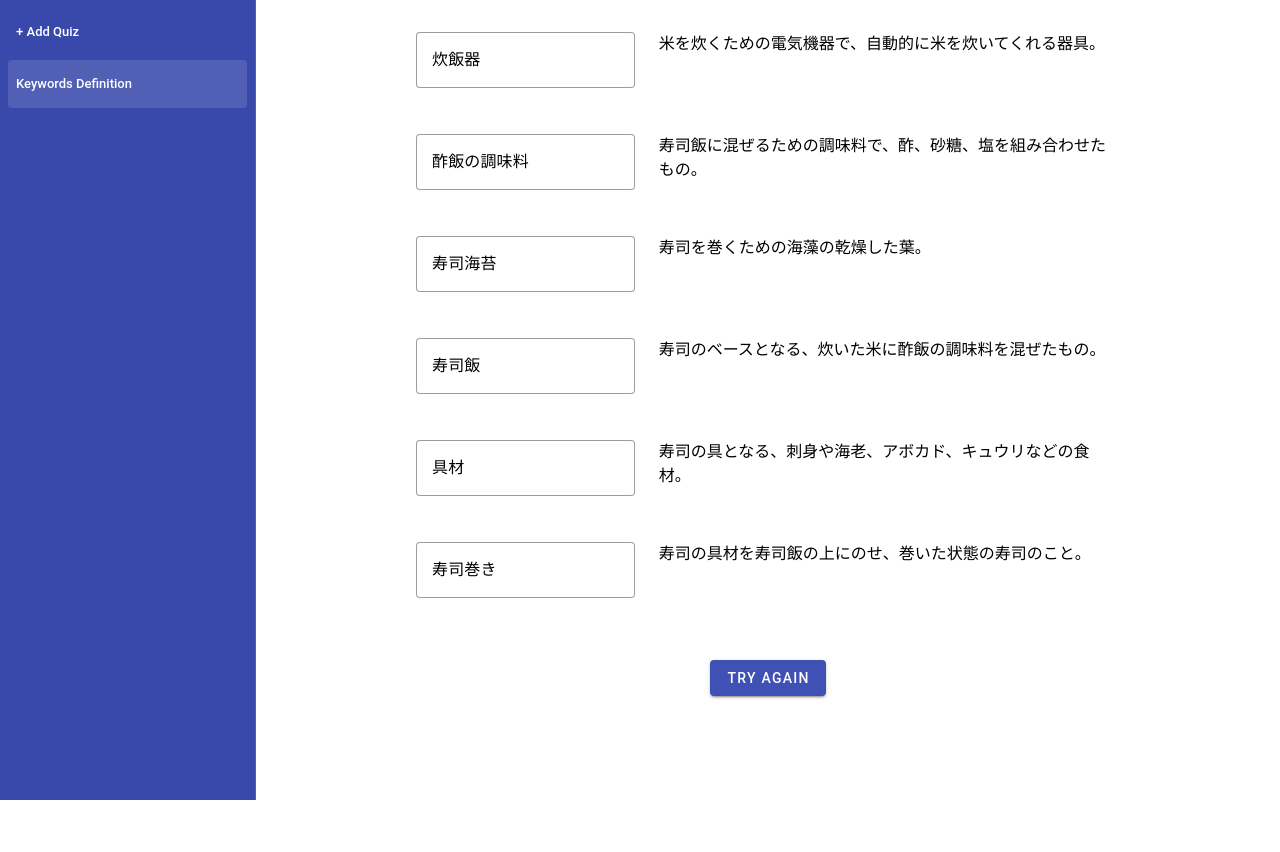
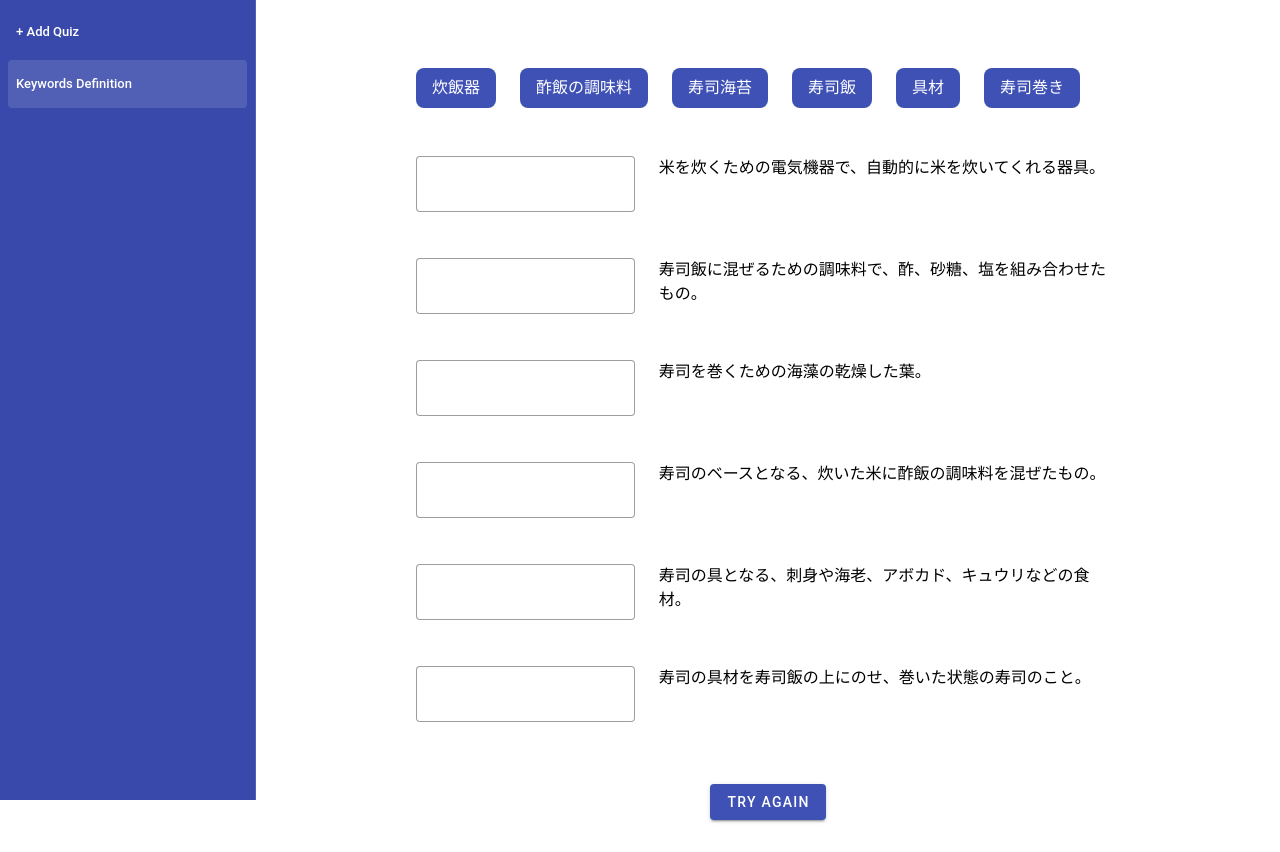
Before and after one commit to FooJiaYin/ai-quiz, a Nuxt app: page /keywords in a window 1280 px wide. Before the commit the page ends 800 px from the top, so only its background shows below. Built offline with nearby package versions, Linux system fonts and the light colour scheme.

Commit message:
feat(keywords): Drag & drop keywords

```diff
--- a/pages/keywords.vue
+++ b/pages/keywords.vue
@@ -1,8 +1,18 @@
 <template>
     <v-container>
-        <v-row v-for="({keyword, definition}, index) in quiz['definition']">
+        <v-row class="my-6">
+            <v-col v-for="({ keyword }, index) in quiz['definition']" cols="auto">
+                <div class="text-align-center bg-primary rounded-lg px-4 py-2" draggable="true"
+                    @dragstart="draggedText = keyword">
+                    {{ keyword }}
+                </div>
+            </v-col>
+        </v-row>
+        <v-row v-for="({ keyword, definition }, index) in quiz['definition']">
             <v-col cols="4">
-                <v-text-field variant="outlined" :value="keyword" ref="blanks" ></v-text-field>
+                <v-text-field variant="outlined" v-model="value[index]" ref="blanks"
+                    @drop="value[index] = draggedText" @dragover.prevent>
+                </v-text-field>
             </v-col>
             <v-col>
                 <p>{{ definition }}</p>
@@ -16,6 +26,7 @@
 const quiz = useQuiz();
 const blanks = ref(null);
 const value = ref({});
+const draggedText = ref("");
 
 function reset() {
     for (let i = 0; i < quiz['definition'].length; i++) {
```
